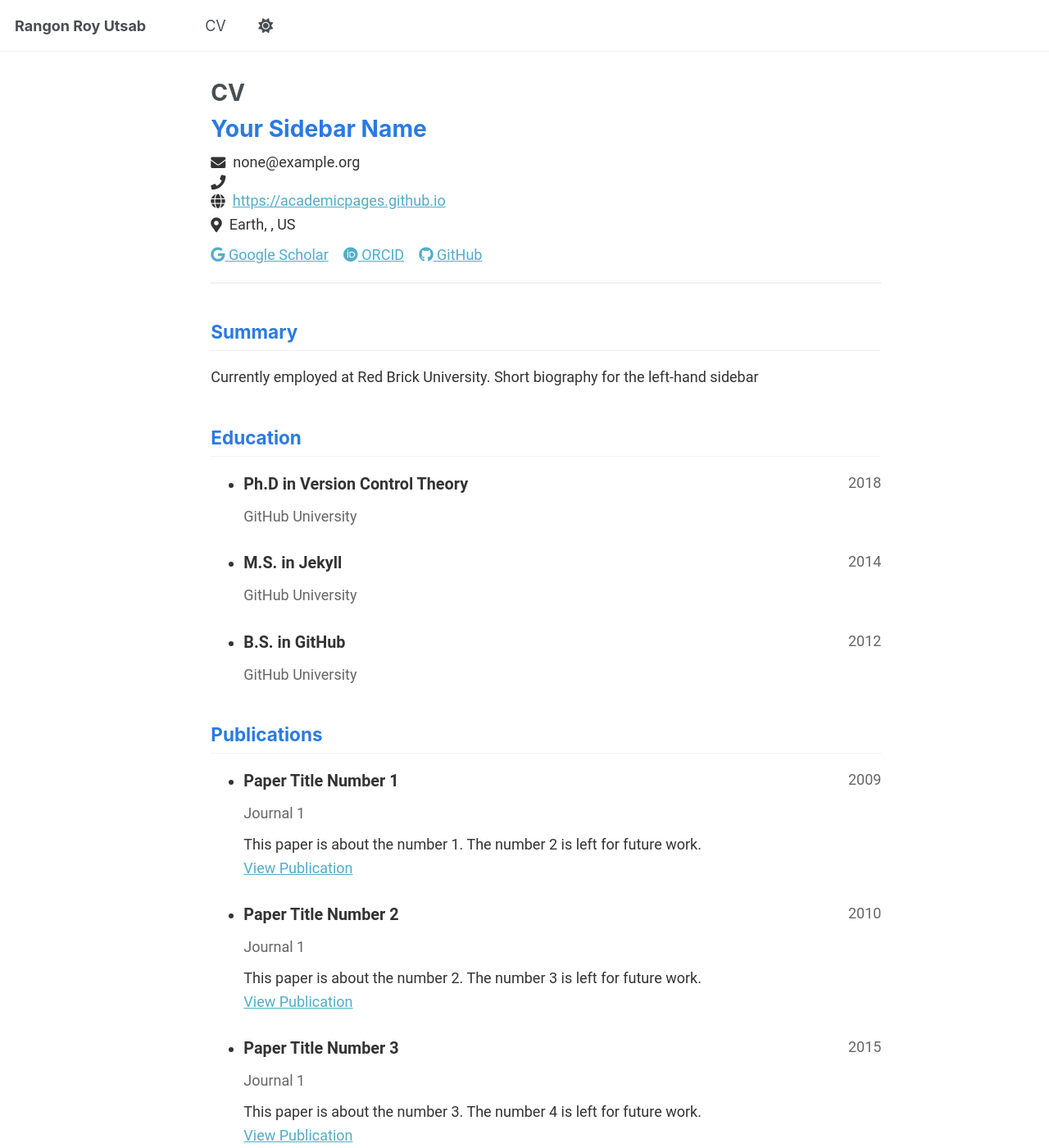
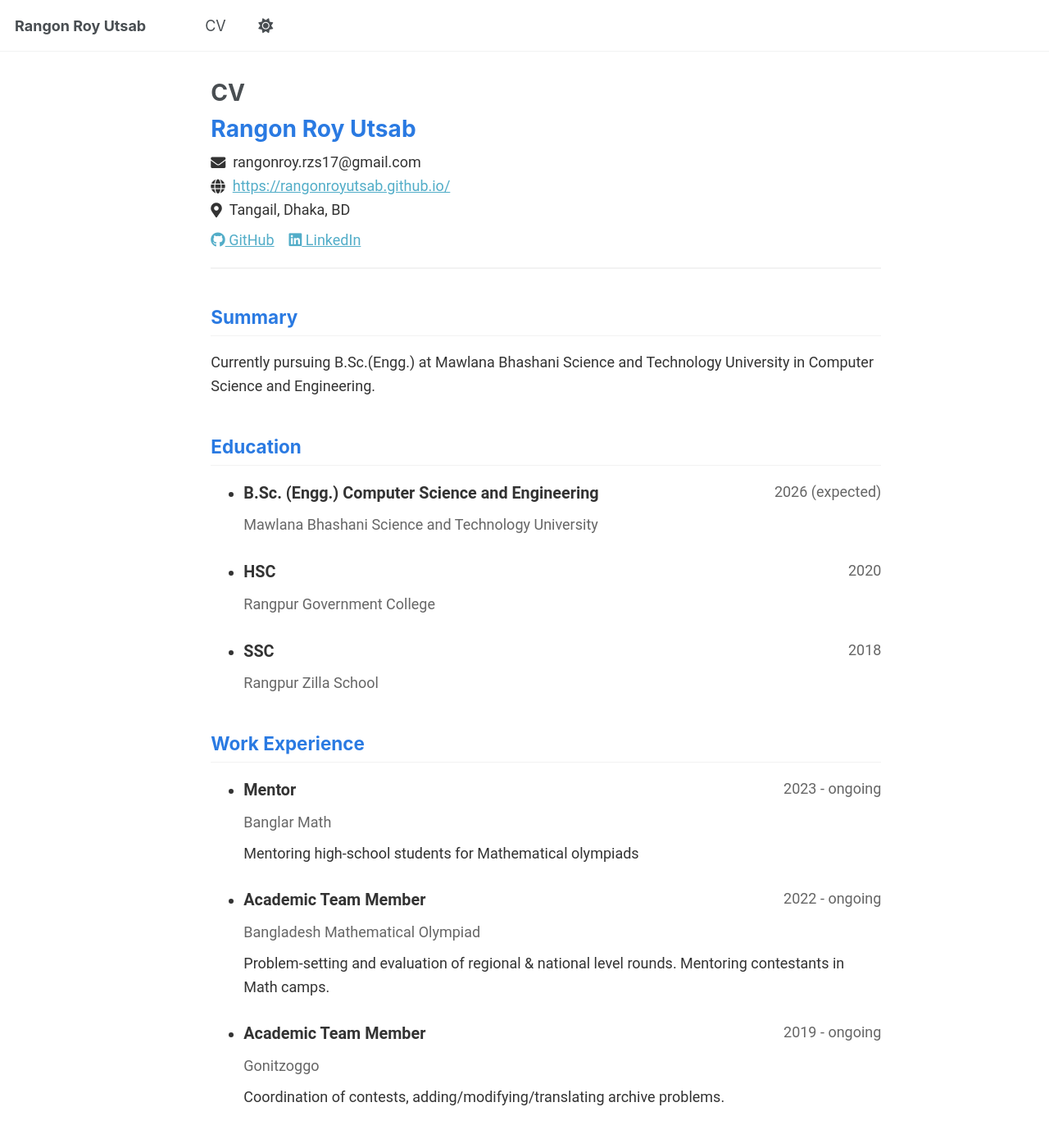
Before and after one commit to rangonroyutsab/rangonroyutsab.github.io, a Jekyll site: the page built from _pages/cv-json.md, in a window 1280 px wide and 1400 px high. Shown: the whole window at 82% size. Built offline with Jekyll 4.4.1, drawn with Linux system fonts in a browser that asks for light colours; some of the changed text lies outside the part shown.

Commit message:
added CV and updated the about section

```diff
--- a/_config.yml
+++ b/_config.yml
@@ -22,9 +22,9 @@ repository: "rangonroyutsab/rangonroyutsab.github.io"
 #               Additional customization can be done by editing /_includes/author-profile.html
 author:
   # Biographic information
-  avatar: "rangon.png"
+  avatar: "rangon.jpeg"
   name: "Rangon Roy Utsab"
-  pronouns: # example: "she/her"
+  pronouns: # example: "he/his/him"
   bio: ""
   location: "Earth"
   employer: "MBSTU"
@@ -59,7 +59,7 @@ author:
   keybase: # Username
   instagram: "rangon_roy_utsab"
   lastfm: # Username
-  linkedin: # Username
+  linkedin: rangonroyutsab
   mastodon: # URL
   medium: # URL
   pinterest: # Username
--- a/_data/cv.json
+++ b/_data/cv.json
@@ -1,152 +1,106 @@
 {
   "basics": {
-    "name": "Your Sidebar Name",
-    "email": "none@example.org",
-    "phone": "",
-    "website": "https://academicpages.github.io",
-    "summary": "Currently employed at Red Brick University. Short biography for the left-hand sidebar",
+    "name": "Rangon Roy Utsab",
+    "email": "rangonroy.rzs17@gmail.com",
+    "phone": null,
+    "website": "https://rangonroyutsab.github.io/",
+    "summary": "Currently pursuing B.Sc.(Engg.) at Mawlana Bhashani Science and Technology University in Computer Science and Engineering.",
     "location": {
-      "address": "",
-      "postalCode": "",
-      "city": "Earth",
-      "countryCode": "US",
-      "region": ""
+      "address": "Santosh",
+      "postalCode": "1902",
+      "city": "Tangail",
+      "countryCode": "BD",
+      "region": "Dhaka"
     },
     "profiles": [
       {
-        "network": "Google Scholar",
-        "username": "",
-        "url": "https://scholar.google.com/citations?user=PS_CX0AAAAAJ"
+        "network": "GitHub",
+        "username": "rangonroyutsab",
+        "url": "https://github.com/rangonroyutsab"
       },
       {
-        "network": "ORCID",
-        "username": "",
-        "url": "http://orcid.org/yourorcidurl"
-      },
-      {
-        "network": "GitHub",
-        "username": "academicpages",
-        "url": "https://github.com/academicpages"
+        "network": "LinkedIn",
+        "username": "rangonroyutsab",
+        "url": "https://www.linkedin.com/in/rangonroyutsab/"
       }
     ]
   },
-  "work": [],
+  "work": [
+    {
+      "company": "Banglar Math",
+      "position": "Mentor",
+      "website": "https://banglarmath.com/",
+      "startDate": "2023",
+      "endDate": "ongoing",
+      "summary": "Mentoring high-school students for Mathematical olympiads",
+      "highlights": ""
+    },
+    {
+      "company": "Bangladesh Mathematical Olympiad",
+      "position": "Academic Team Member",
+      "website": "https://matholympiad.org.bd/",
+      "startDate": "2022",
+      "endDate": "ongoing",
+      "summary": "Problem-setting and evaluation of regional & national level rounds. Mentoring contestants in Math camps.",
+      "highlights": ""
+    },
+    {
+      "company": "Gonitzoggo",
+      "position": "Academic Team Member",
+      "website": "https://gonitzoggo.com/",
+      "startDate": "2019",
+      "endDate": "ongoing",
+      "summary": "Coordination of contests, adding/modifying/translating archive problems.",
+      "highlights": ""
+    }
+
+  ],
   "education": [
     {
-      "institution": "GitHub University",
-      "area": "Ph.D in Version Control Theory",
+      "institution": "Mawlana Bhashani Science and Technology University",
+      "area": "B.Sc. (Engg.) Computer Science and Engineering",
+      "studyType": "",
+      "startDate": "2022",
+      "endDate": "2026 (expected)",
+      "gpa": null,
+      "courses": []
+    },
+    {
+      "institution": "Rangpur Government College",
+      "area": "HSC",
+      "studyType": "",
+      "startDate": "",
+      "endDate": "2020",
+      "gpa": null,
+      "courses": []
+    },
+    {
+      "institution": "Rangpur Zilla School",
+      "area": "SSC",
       "studyType": "",
       "startDate": "",
       "endDate": "2018",
       "gpa": null,
       "courses": []
+    }
+  ],
+  "skills": [
+    {
+      "name": "Language",
+      "level": null,
+      "keywords": "C++, Python, Bash"
     },
     {
-      "institution": "GitHub University",
-      "area": "M.S. in Jekyll",
-      "studyType": "",
-      "startDate": "",
-      "endDate": "2014",
-      "gpa": null,
-      "courses": []
-    },
-    {
-      "institution": "GitHub University",
-      "area": "B.S. in GitHub",
-      "studyType": "",
-      "startDate": "",
-      "endDate": "2012",
-      "gpa": null,
-      "courses": []
+      "name": "Writing",
+      "level": null,
+      "keywords": "LaTex, Markdown, Microsoft Word, Google Docs"
     }
   ],
-  "skills": [],
   "languages": [],
   "interests": [],
   "references": [],
-  "publications": [
-    {
-      "name": "Paper Title Number 1",
-      "publisher": "Journal 1",
-      "releaseDate": "2009-10-01",
-      "website": "http://academicpages.github.io/files/paper1.pdf",
-      "summary": "This paper is about the number 1. The number 2 is left for future work."
-    },
-    {
-      "name": "Paper Title Number 2",
-      "publisher": "Journal 1",
-      "releaseDate": "2010-10-01",
-      "website": "http://academicpages.github.io/files/paper2.pdf",
-      "summary": "This paper is about the number 2. The number 3 is left for future work."
-    },
-    {
-      "name": "Paper Title Number 3",
-      "publisher": "Journal 1",
-      "releaseDate": "2015-10-01",
-      "website": "http://academicpages.github.io/files/paper3.pdf",
-      "summary": "This paper is about the number 3. The number 4 is left for future work."
-    },
-    {
-      "name": "Paper Title Number 4",
-      "publisher": "GitHub Journal of Bugs",
-      "releaseDate": "2024-02-17",
-      "website": "http://academicpages.github.io/files/paper3.pdf",
-      "summary": "This paper is about fixing template issue #693."
-    }
-  ],
-  "presentations": [
-    {
-      "name": "Talk 1 on Relevant Topic in Your Field",
-      "event": "UC San Francisco, Department of Testing",
-      "date": "2012-03-01",
-      "location": "San Francisco, CA, USA",
-      "description": ""
-    },
-    {
-      "name": "Tutorial 1 on Relevant Topic in Your Field",
-      "event": "UC-Berkeley Institute for Testing Science",
-      "date": "2013-03-01",
-      "location": "Berkeley, CA, USA",
-      "description": ""
-    },
-    {
-      "name": "Talk 2 on Relevant Topic in Your Field",
-      "event": "London School of Testing",
-      "date": "2014-02-01",
-      "location": "London, UK",
-      "description": ""
-    },
-    {
-      "name": "Conference Proceeding talk 3 on Relevant Topic in Your Field",
-      "event": "Testing Institute of America 2014 Annual Conference",
-      "date": "2014-03-01",
-      "location": "Los Angeles, CA, USA",
-      "description": ""
-    }
-  ],
-  "teaching": [
-    {
-      "course": "Teaching experience 1",
-      "institution": "University 1, Department",
-      "date": "2014-01-01",
-      "role": "Undergraduate course",
-      "description": ""
-    },
-    {
-      "course": "Teaching experience 2",
-      "institution": "University 1, Department",
-      "date": "2015-01-01",
-      "role": "Workshop",
-      "description": ""
-    }
-  ],
-  "portfolio": [
-    {
-      "name": "Portfolio item number 1",
-      "category": "portfolio",
-      "date": "",
-      "url": "",
-      "description": "Short description of portfolio item number 1<br/><img src='/images/500x300.png'>"
-    }
-  ]
+  "publications": [],
+  "presentations": [],
+  "teaching": [],
+  "portfolio": []
 }
--- a/_pages/cv.md
+++ b/_pages/cv.md
@@ -11,25 +11,34 @@ redirect_from:
 
 # Education
 
-- B.Sc. (Engg.) in Computer Science and Engineering, Mawlana Bhashani Science and Technology University, 2026 (Expected)
+- B.Sc. (Engg.) in Computer Science and Engineering, 2026 (Expected)
 
-# Work experience
+  - Mawlana Bhashani Science and Technology University
 
-- 2023 - ongoing
+- HSC, 2020
 
-  - Banglar Math
+  - Rangpur Government College
+
+- SSC, 2018
+  - Rangpur Zilla School
+
+# Work Experience
+
+- [Banglar Math](https://banglarmath.com/) (2023 - ongoing)
+
+  - Mentor
   - Mentoring high-school students for Mathematical Olympiads.
 
-- 2022 - ongoing
+- [Bangladesh Mathematical Olympiad](https://matholympiad.org.bd/) (2022 - ongoing)
 
-  - Bangladesh Mathematical Olympiad
+  - Academic Team Member
   - Problem-setting and evaluation of regional & national level rounds. Mentoring contestants in Math camps.
 
-- 2019 - ongoing
-  - Gonitzoggo
+- [Gonitzoggo](https://gonitzoggo.com/) (2019 - ongoing)
+  - Academic Team Member
   - Coordination of shrimp-war, adding/modifying/translating archive problems.
 
 # Skills
 
 - C++, Python, Bash
-- LaTex, Word
+- LaTex, Markdown, Word
```
Also changed, not shown: _data/navigation.yml (+4 -4 lines), _pages/about.md (+8 -1 lines), images/profile.png (deleted), images/rangon.jpeg (added), 1 other file.
